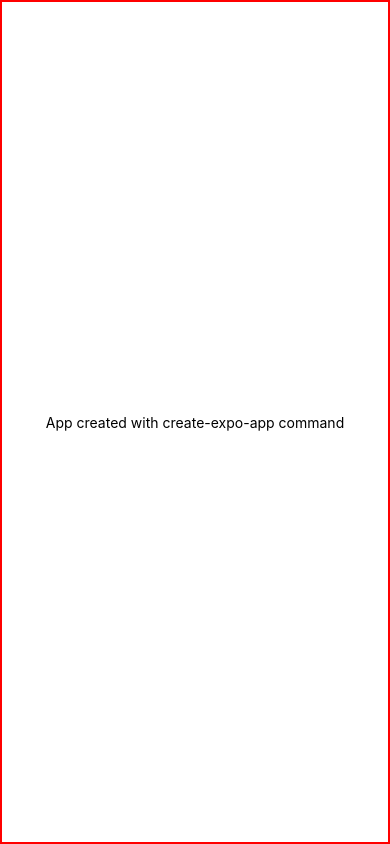
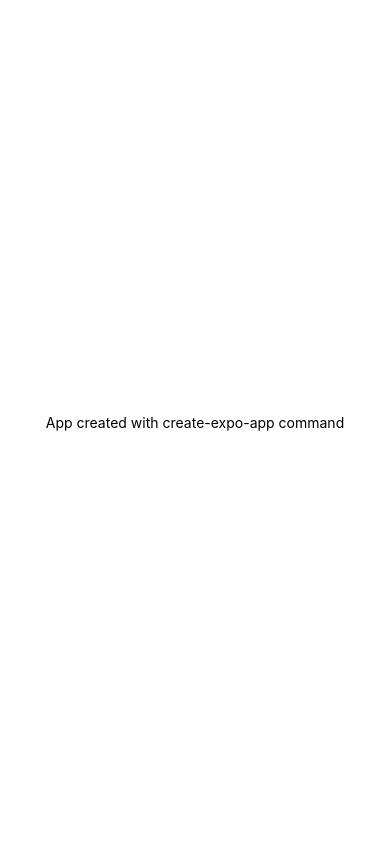
Before and after one commit to AhmedAyachi/Animator, a React Native app: screen / in a window 390 px wide. Built offline with nearby package versions, Linux system fonts and the light colour scheme.

Commit message:
to remove border style from App component

```diff
--- a/src/App.style.js
+++ b/src/App.style.js
@@ -1,10 +1,8 @@
 import {StyleSheet} from "react-native";
-import {border} from "afile";
 
 
 const css=StyleSheet.create({
     container:{
-        ...border(2,"solid","red"),
         flex:1,
         backgroundColor:"#fff",
         alignItems:"center",
```
